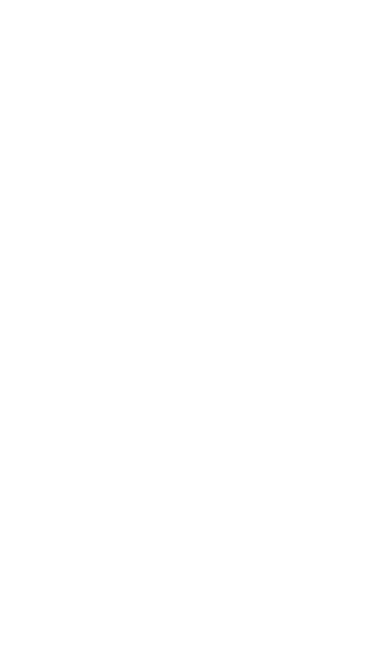
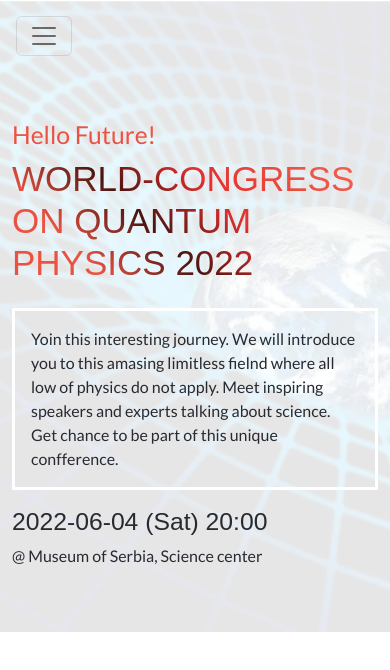
Before and after one commit to Sanja969/Quantum-physics-congress, a plain HTML site: page index.html in a window 390 px wide. Drawn offline with nearby package versions, Linux system fonts and the light colour scheme; a web font is replaced by a local one.

Commit message:
finish nav bar and headline

```diff
--- a/index.html
+++ b/index.html
@@ -15,3 +15,54 @@
     <link href="http://fonts.cdnfonts.com/css/cocogoose" rel="stylesheet">
 
   </head>
+
+
+  <body>
+    <nav class="navbar navbar-expand-lg nav-color1 position-fixed
+    container-fluid d-flex justify-content-between align-items-center nav-color p-3 ps-lg-5">
+
+          <a class="navbar-brand" href="#">Logo</a>
+          <button class="navbar-toggler">
+            <span class="navbar-toggler-icon"></span>
+          </button>
+          <div class="nav-menu">
+            <ul class="navbar-nav">
+              <li class="nav-item ps-lg-5">
+                <a class="nav-link" href="#">About</a>
+              </li>
+              <li class="nav-item ps-lg-5">
+                <a class="nav-link" href="#">Program</a>
+              </li>
+              <li class="nav-item ps-lg-5">
+                <a class="nav-link" href="#">Join</a>
+              </li>
+              <li class="nav-item ps-lg-5">
+                <a class="nav-link" href="#">Sponsor</a>
+              </li>
+              <li class="nav-item ps-lg-5">
+                <a class="nav-link" href="#">News</a>
+              </li>
+              <li class="nav-item ps-lg-5">
+                <a class="nav-link" href="#">CC Campaign</a>
+              </li>
+            </ul>
+          </div>
+
+      </nav>
+      <main class="contaner-fluid">
+        <section class="container-fluid headline py-5 d-flex flex-column">
+          <h2 class="greeting mt-4 pt-5">Hello Future!</h2>
+          <h1 class="title">WORLD-CONGRESS ON QUANTUM PHYSICS 2022</h1>
+          <p class ="border border-white border-3 p-3 mt-3">
+            Yoin this interesting journey. We will introduce you to this
+            amasing limitless fielnd where all low of physics do not apply.
+            Meet inspiring speakers and experts talking about science.
+            Get chance to be part of this unique confference.
+          </p>
+          <h2><time datetime="2022-06-04 20:00">2022-06-04 (Sat) 20:00</time></h2>
+          <p>@ Museum of Serbia, Science center</p>
+        </section>
+
+      </main>
+       <script src="script.js"></script>
+  </body>
--- a/style.css
+++ b/style.css
@@ -1,7 +1,38 @@
 * {
   font-family: 'Lato', sans-serif;
+  color: #272a31;
 }
 
-h1 {
+.greeting {
+  color: #ec5242;
+}
+
+.title {
+  font-family: 'COCOGOOSE', sans-serif;
+  font-size: 35px;
+  background: -webkit-linear-gradient(45deg,
+  #ec5242, #ec5242, #49140f, rgb(228, 47, 47), #ec5242, #f76656);
+  -webkit-background-clip: text;
+  -webkit-text-fill-color: transparent;
+}
+
+.nav-menu {
+  display: none;
+}
+
+.navbar-brand {
+  display: none;
+}
+
+.nav-color {
+  background: rgba(255, 255, 255, 0);
+}
+
+.headline {
+  background: #f3f3f3 url('images/main-img.png') no-repeat center top;
+  background-size: cover;
+}
+
+time {
   font-family: 'COCOGOOSE', sans-serif;
 }
```
Also changed, not shown: images/main-img.png (added), images/science-transparent02.png (renamed from images.png/science-transparent02.png).
